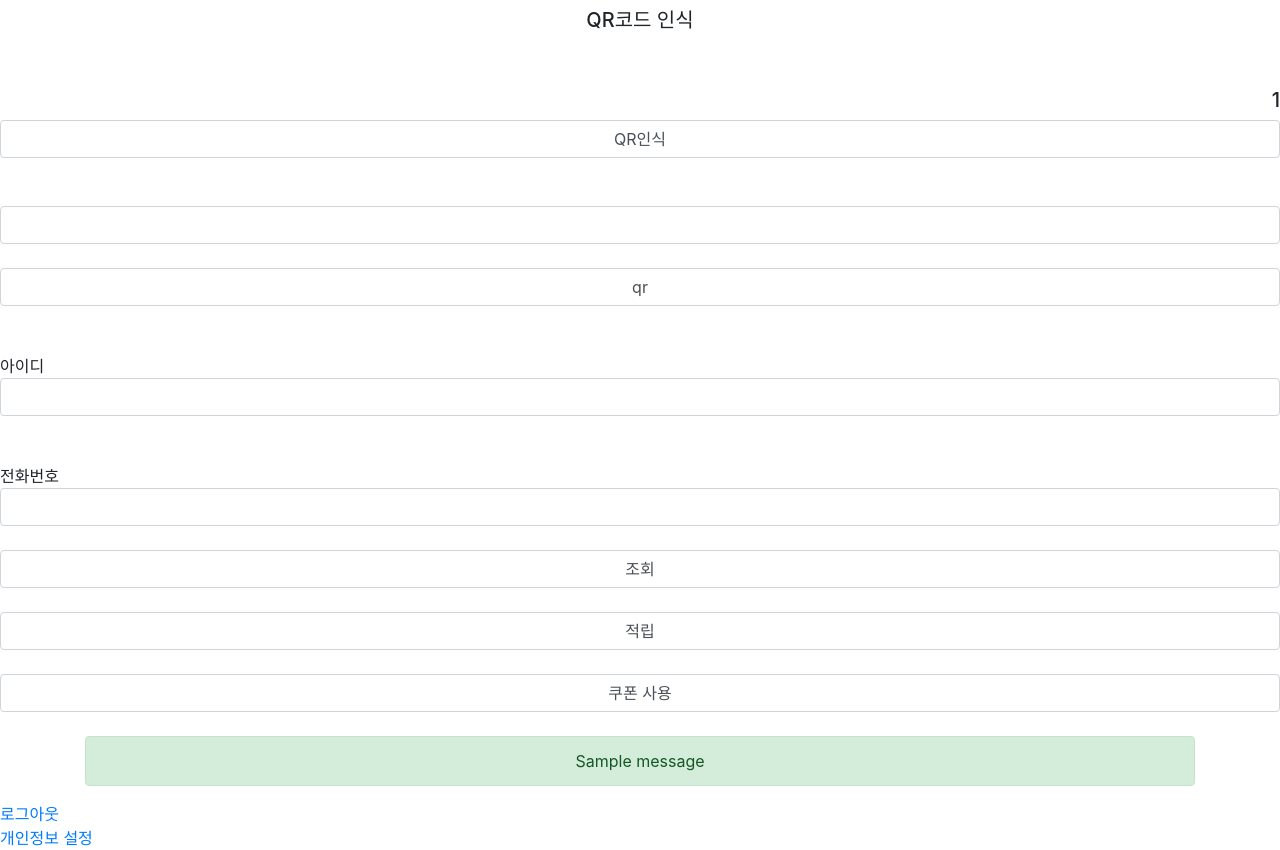
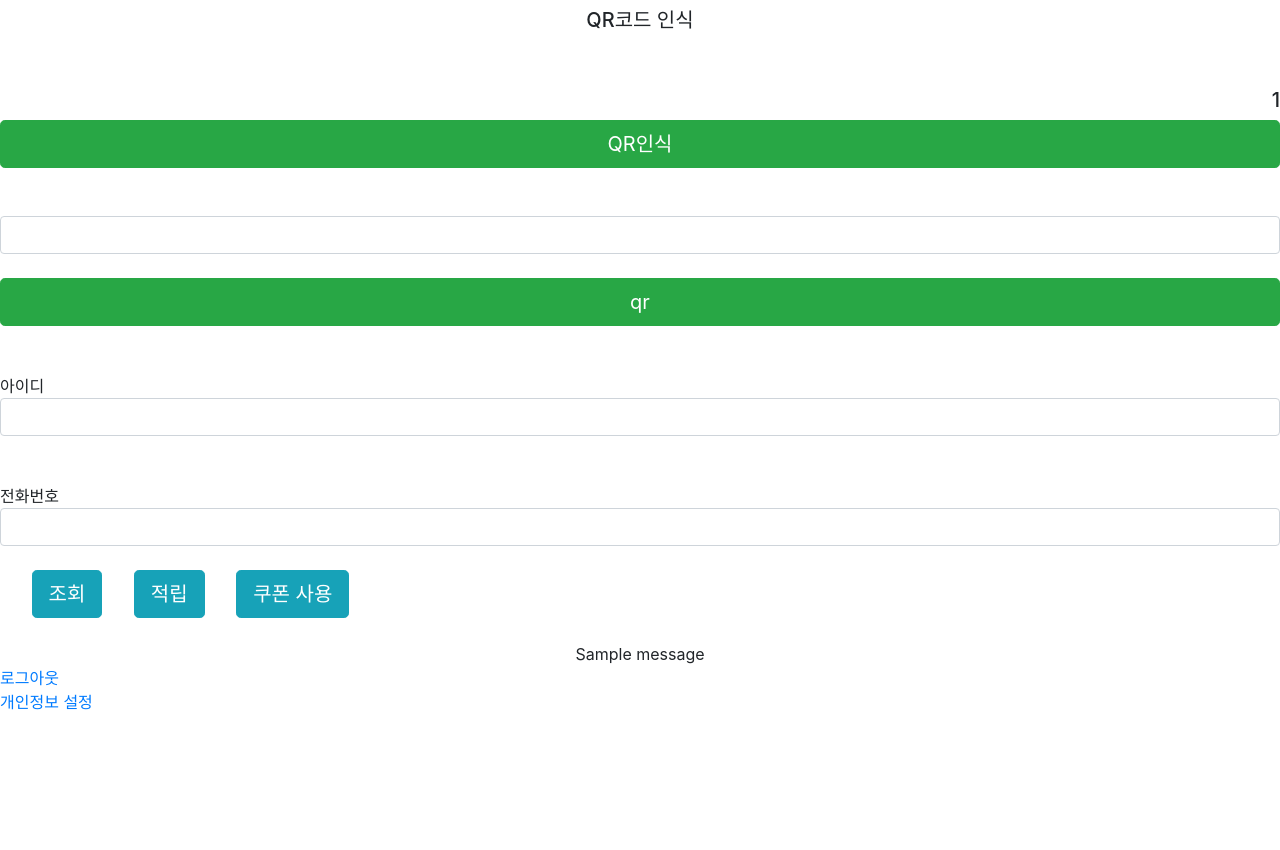
Before and after one commit to YangDamin/capstone, a Django app: template project/moa/coupon/templates/aboutcoupon.html in a window 1280 px wide. Shown: the part 38-888 px from the top of the page. After the commit the page ends 748 px from the top, so only its background shows below. Run offline with Django 3.2, Linux system fonts and the light colour scheme; the template is opened without the code that fills it: values that come from a table or form of the project are taken from there, others are empty; tables that the repository leaves empty hold one stand-in row (values such as "Sample post"); one stand-in notice (Sample message) is shown; some libraries are stand-ins or nearby versions.

Commit message:
no message

```diff
--- a/project/moa/coupon/templates/aboutcoupon.html
+++ b/project/moa/coupon/templates/aboutcoupon.html
@@ -10,7 +10,7 @@
     <script src="https://stackpath.bootstrapcdn.com/bootstrap/4.3.1/js/bootstrap.min.js" integrity="sha384-JjSmVgyd0p3pXB1rRibZUAYoIIy6OrQ6VrjIEaFf/nJGzIxFDsf4x0xIM+B07jRM" crossorigin="anonymous"></script>
 
 </head>
-<body>
+<body oncontextmenu="return false">
     {% block contents %}
 
     <header id="header">
@@ -20,27 +20,27 @@
             <div class="qrread"><br>
 
                 <h5 style="float: right">{{find_cafe}}</h5>
-                <input type="button" class="form-control" onclick="document.getElementById('qrscan').focus()" value="QR인식"><br>
+                <input type="button" class="btn btn-success btn-lg btn-block" onclick="document.getElementById('qrscan').focus()" value="QR인식"><br>
                 <br>
-                <form method="post" action=".">
+                <form method="post" action="." class="form-horizontal">
                     {%csrf_token%}
                     <div class="idandname"><input type="text" class="form-control" id="qrscan" name="qrcode"/></div><br>
-                    <input type="button" class="form-control" onclick="slice()" value="qr" /><br>
+                    <input type="button" class="btn btn-success btn-lg btn-block" onclick="slice()" value="qr" /><br>
                     <br>
                     아이디    <input type="text" class="form-control" id="userid" name="userid"/><br><br>
-                    전화번호  <input type="text" class="form-control" id="userphone" name="userphone"/><br>
-                    <input type="submit" class="form-control" name="look_coupon" value="조회" />&nbsp;&nbsp;&nbsp;
+                    전화번호  <input type="text" class="form-control" id="userphone" name="userphone"/><br>&nbsp;&nbsp;&nbsp;&nbsp;&nbsp;&nbsp;
+                    <input type="submit" class="btn btn-info btn-lg" name="look_coupon" value="조회" />&nbsp;&nbsp;&nbsp;&nbsp;&nbsp;&nbsp;
 
-                    <br>
-                    <input type="submit" class="form-control" name="save_coupon" value="적립" />&nbsp;&nbsp;&nbsp;
-                    <input type="submit" class="form-control" name="use_coupon" value="쿠폰 사용" />
+
+                    <input type="submit" class="btn btn-info btn-lg" name="save_coupon" value="적립" />&nbsp;&nbsp;&nbsp;&nbsp;&nbsp;&nbsp;
+                    <input type="submit" class="btn btn-info btn-lg" name="use_coupon" value="쿠폰 사용" />
                 </form>
             </div>
             {% if messages %}
             <br><div class="container">
                 {% for message in messages %}
-                    <div class="alert alert-{{ message.tags }}" style="text-align: center;">
-                    {{ message.message }}
+                    <div style="text-align: center;">
+                        {{ message.message }}
                     </div>
             {% endfor %}
             </div>
@@ -94,3 +94,13 @@
         userphone.value = phone;
     }
 </script>
+<script>
+    function doNotReload(){
+        if ((event.ctrlKey == true && (event.keyCode == 78 || event.keyCode == 82)) || (event.keyCode == 116)){
+            event.keyCode = 0;
+            event.cancelBubble = true;
+            event.returnValue = false;
+        }
+    }
+    document.onkeydown = doNotReload;
+</script>
--- a/project/moa/fuser/templates/login.html
+++ b/project/moa/fuser/templates/login.html
@@ -40,10 +40,6 @@
                         <span style="color:red">{{field.errors}}</span>
                         {% endif %}
                     {% endfor %}
-                    <label>
-                        <input type="checkbox" id="remeber_session" name="remember_session"/>
-                        <span>로그인 상태 유지</span>
-                    </label><br>
                     <button type="submit" class="btn btn-primary">로그인</button>
                 </form><br>
                 <a href="/fuser/register/">회원가입</a>
--- a/project/moa/management/templates/aboutcafe.html
+++ b/project/moa/management/templates/aboutcafe.html
@@ -19,7 +19,7 @@
     <header id="header">
         <h2 style="text-align: center;">MOA</h2>
     </header>
-    <articla class="article">
+    <article class="article">
         <div class="cntcoupon">
             <div style="text-align: center;"><h5>기본 설정</h5></div><br>
             <h5 style="float: right">{{user}}</h5>
@@ -46,7 +46,7 @@
                     <br><button type="submit" class="btn btn-primary">등록</button>
                 </form>
         </div>
-    </articla><br>
+    </article><br>
     <a href="/coupon/aboutcoupon" class="btn_qr">qr페이지</a><br>
     {% endblock %}
 </body>
--- a/project/moa/moa/settings.py
+++ b/project/moa/moa/settings.py
@@ -44,6 +44,10 @@ INSTALLED_APPS = [
     'coupon',
     'rest_framework',
 ]
+
+
+# SESSION_SAVE_EVERY_REQUEST = True
+SESSION_EXPIRE_AT_BROWSER_CLOSE = True
 
 MIDDLEWARE = [
     'django.middleware.security.SecurityMiddleware',
@@ -142,5 +146,3 @@ REST_FRAMEWORK = {
 }
 
 MESSAGE_LEVEL = messages_constants.DEBUG
-
-SESSION_SAVE_EVERY_REQUEST = True
```
Also changed, not shown: project/moa/coupon/views.py (+45 -19 lines).
